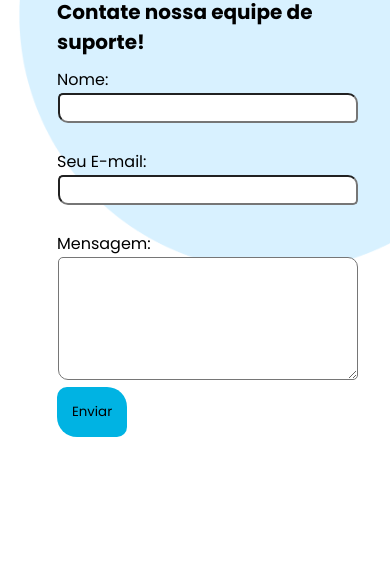
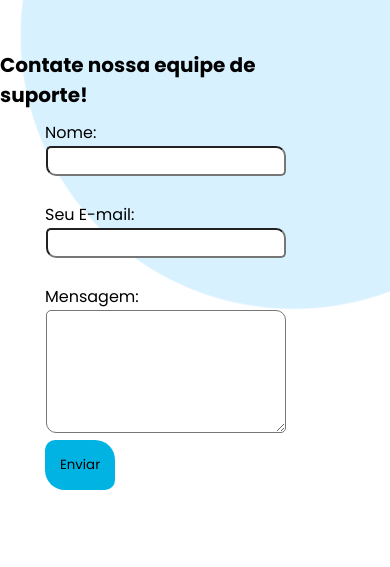
Before and after one commit to devrafael7/Resende-em-acao, a plain HTML site: page frontend/suporte.html in a window 390 px wide. Shown: the part 277-844 px from the top of the page. Drawn offline with Linux system fonts and the light colour scheme.

Commit message:
ajuste de bugs

```diff
--- a/frontend/public/css/style.css
+++ b/frontend/public/css/style.css
@@ -5,6 +5,7 @@
     scroll-behavior: smooth;
     margin: 0;
     padding: 0;
+
 }
 
 
--- a/frontend/suporte.html
+++ b/frontend/suporte.html
@@ -169,7 +169,7 @@ a{
 
 .sec-div-left{
     height: 100%;
-    width: 50%;
+    width: 0%;
     z-index: 1;
 
 
@@ -189,7 +189,7 @@ a{
 .sec-div-left h2{
     font-size: 25px;
     margin: 10px 0px;
-    padding-left: 15%;
+    padding-left:0;
     z-index: 1;
 }
 .div-campo-email{
@@ -258,7 +258,7 @@ a{
 @media (max-width:790px){
     body{
         overflow: hidden;
-        max-width: 380px;
+        max-width: 300px;
 
     }
     .buttonDoeAgoraHeader{
@@ -313,8 +313,11 @@ a{
         margin: 0;
         padding-bottom: 3rem;
     }
+    input{
+        max-width: 240px;
+    }
     textarea{
-        max-width: 300px;
+        max-width: 240px;
     }
     .sec-div-left h1{
         font-size: 35px;
```
Also changed, not shown: frontend/instituicao.html (+4 -4 lines), frontend/public/css/instituicao.css (+8 -0 lines).
